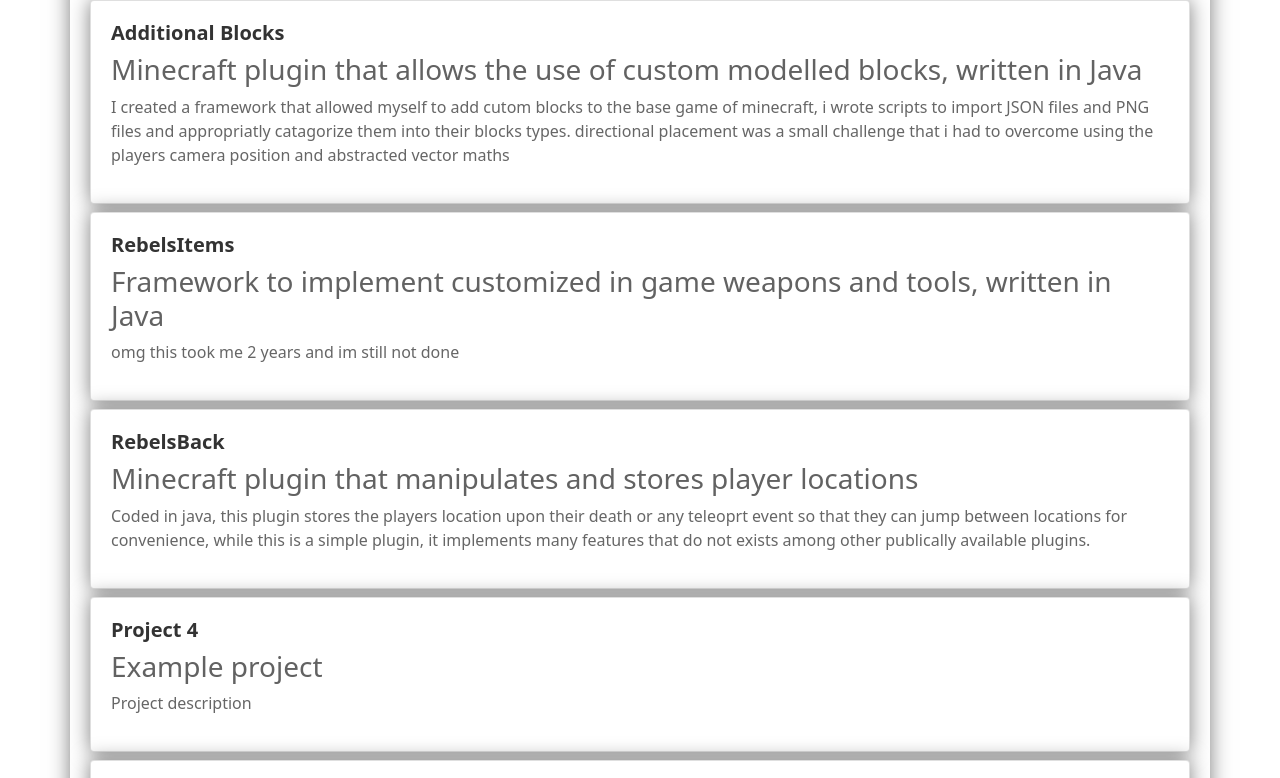
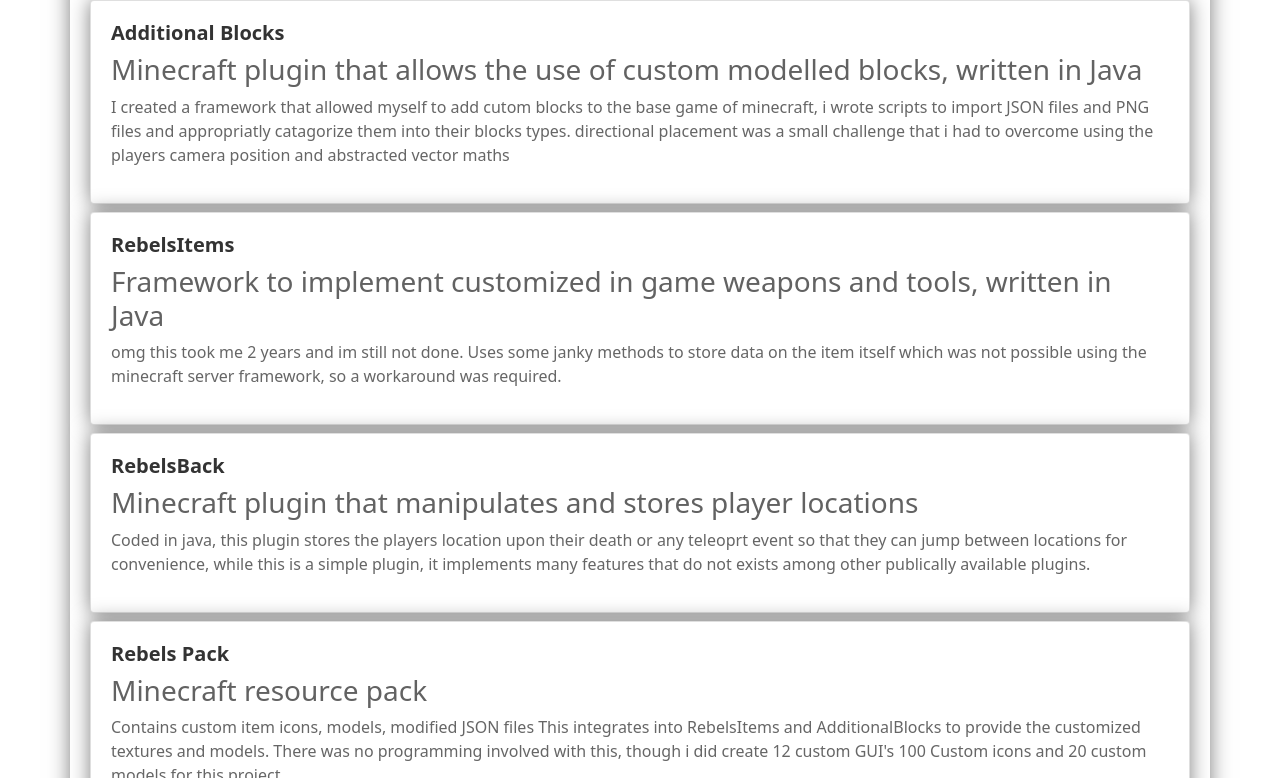
Before and after one commit to xSolumx/CV_Website, a plain HTML site: page projects.html in a window 1280 px wide. Shown: the part 171-949 px from the top of the page. Drawn offline with nearby package versions, Linux system fonts and the light colour scheme.

Commit message:
added project description

```diff
--- a/projects.html
+++ b/projects.html
@@ -64,7 +64,7 @@
             <h2 class="card-title">RebelsItems</h2>
             <div class="card-text">
                 <h3>Framework to implement customized in game weapons and tools, written in Java</h3>
-                <p>omg this took me 2 years and im still not done</p>
+                <p>omg this took me 2 years and im still not done. Uses some janky methods to store data on the item itself which was not possible using the minecraft server framework, so a workaround was required.</p>
             </div>
         </div>
         <div class="card">
@@ -75,10 +75,12 @@
             </div>
         </div>
         <div class="card">
-            <h2 class="card-title">Project 4</h2>
+            <h2 class="card-title">Rebels Pack</h2>
             <div class="card-text">
-                <h3>Example project</h3>
-                <p>Project description</p>
+                <h3>Minecraft resource pack</h3>
+                <p>Contains custom item icons, models, modified JSON files
+                    This integrates into RebelsItems and AdditionalBlocks to provide the customized textures and models. There was no programming involved with this, though i did create 12 custom GUI's 100 Custom icons and 20 custom models for this project.
+                </p>
             </div>
         </div>
         <div class="card">
```
